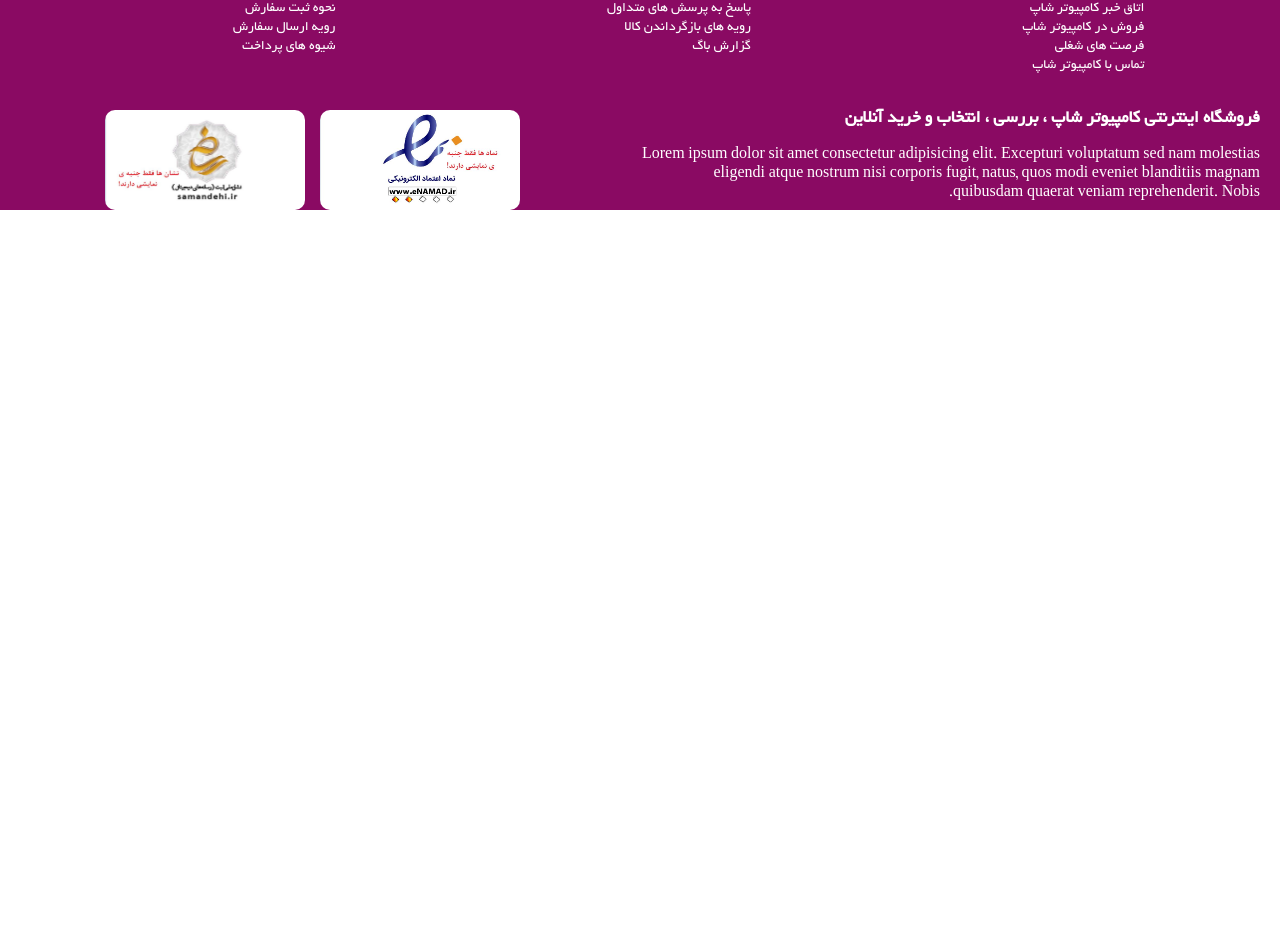
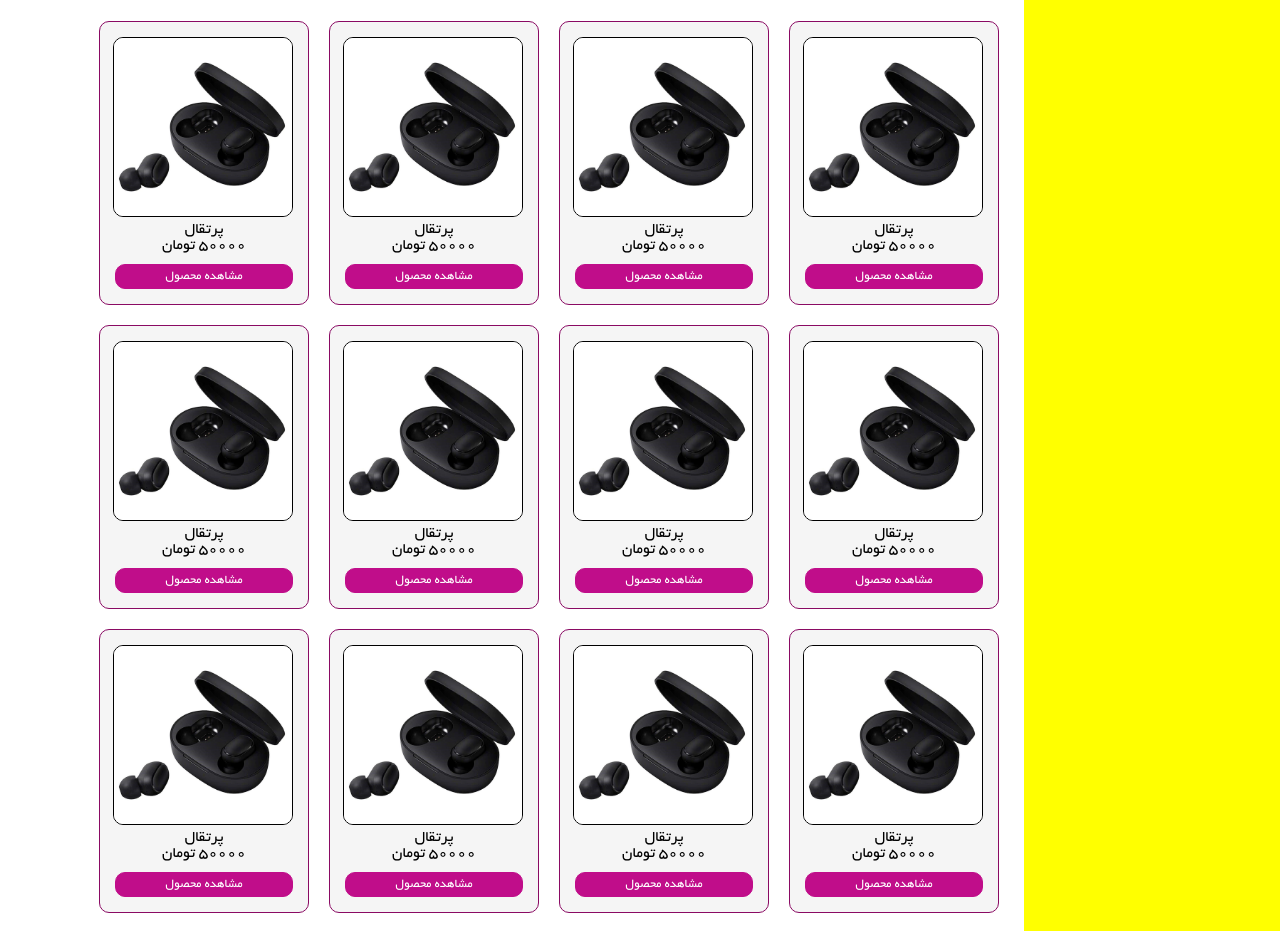
Before and after one commit to amirElahi20/onlineShop, a Vue app: page /products in a window 1280 px wide. Shown: the part 713-1644 px from the top of the page. Before the commit the page ends 923 px from the top, so only its background shows below. Built offline with nearby package versions, Linux system fonts and the light colour scheme; no server answers.

Commit message:
product pages created

```diff
--- a/src/Store/Modules/Menu.js
+++ b/src/Store/Modules/Menu.js
@@ -23,7 +23,7 @@ const actions = {
             })
             .then(res => {
                 commit("SetMenuOptions", res.data.results);
-                // console.log(res.data.results);
+                console.log(res);
 
             })
     },
--- a/src/components/Common/Footer/TheFooter.vue
+++ b/src/components/Common/Footer/TheFooter.vue
@@ -1,6 +1,16 @@
 <template>
   <div>
-    <div class="footer" :class="{'layout' : $route.path == '/register' || $route.path == '/login' || $route.path == '/forget' || $route.name == 'resetpassword' || $route.name == 'Confirm'}">
+    <div
+      class="footer"
+      :class="{
+        layout:
+          $route.path == '/register' ||
+          $route.path == '/login' ||
+          $route.path == '/forget' ||
+          $route.name == 'resetpassword' ||
+          $route.name == 'Confirm',
+      }"
+    >
       <div class="top-footer">
         <h3 class="txt">کامپیوتر شاپ</h3>
         <span>تلفن پشتیبانی : 025895211</span>
@@ -29,12 +39,18 @@
       </div>
       <div class="bottom-footer">
         <div class="right-column">
-                <h3 class="txt t1">فروشگاه اینترنتی کامپیوتر شاپ ، بررسی ، انتخاب و خرید آنلاین</h3>
-                <p>Lorem ipsum dolor sit amet consectetur adipisicing elit. Excepturi voluptatum sed nam molestias eligendi atque nostrum nisi corporis fugit, natus, quos modi eveniet blanditiis magnam quibusdam quaerat veniam reprehenderit. Nobis.</p>
+          <h3 class="txt t1">
+            فروشگاه اینترنتی کامپیوتر شاپ ، بررسی ، انتخاب و خرید آنلاین
+          </h3>
+          <p>
+            ن گرافیک است، چاپگرها و متون بلکه روزنامه و مجله در ستون و سطرآنچنان
+            که لازم است، و برای شرایط فعلی تکنولوژی مورد نیاز، و کمان مورد نیاز شامل حروفچینی
+            دستاوردهای اصلی، و جوابگوی سوالات پیوسته اهل دنیای م
+          </p>
         </div>
         <div class="left-column">
-                <img src="../../../../public/img/namad.jpg" alt="">
-                <img src="../../../../public/img/neshan.jpg" alt="">
+          <img src="../../../../public/img/namad.jpg" alt="" />
+          <img src="../../../../public/img/neshan.jpg" alt="" />
         </div>
       </div>
     </div>
@@ -50,31 +66,32 @@ export default {};
 <style lang="scss" scoped>
 $color-primary-dark: #fc5296;
 $color-primary-light: #f67062;
-.footer{
+.footer {
   //    background-image: linear-gradient(to right ,$color-primary-dark , $color-primary-light);
-background-color:  rgb(138, 10, 99);
+  background-color: rgba(138, 10, 100, 0.747);
+  padding-bottom: 20px;
 }
-.layout{
+.layout {
   display: none;
 }
-.top-footer{
-    color:white;
+.top-footer {
+  color: white;
   direction: rtl;
   padding-right: 20px;
   padding-top: 1rem;
 }
-.txt{
+.txt {
   font-size: 18px;
 }
 span::after {
   content: "";
   width: 2px;
   height: 19px;
-    background-color : white;
+  background-color: white;
   position: absolute;
   right: 208px;
 }
-span{
+span {
   padding-left: 20px;
 }
 
@@ -82,42 +99,39 @@ span:last-child::after {
   display: none;
 }
 
-.main-footer{
+.main-footer {
   display: flex;
   direction: rtl;
   justify-content: space-around;
   padding-top: 2rem;
   color: white;
 }
-.sub-txt{
+.sub-txt {
   font-size: 14px;
 }
-.bottom-footer{
-
+.bottom-footer {
   display: flex;
   direction: rtl;
   padding-top: 2rem;
   color: white;
 }
-.right-column{
+.right-column {
   width: 50%;
   padding-right: 20px;
 }
-.left-column{
+.left-column {
   width: 50%;
   display: flex;
   justify-content: center;
 }
-.t1{
+.t1 {
   padding-bottom: 1rem;
 }
-img{
+img {
   width: 200px;
   height: 100px;
   // padding-right: 15px;
   margin-right: 15px;
   border-radius: 10px;
-
 }
-
 </style>
--- a/src/components/Common/Header/MainMenu/TheMenu.vue
+++ b/src/components/Common/Header/MainMenu/TheMenu.vue
@@ -33,7 +33,7 @@
               >
             </li>
             <li>
-              <router-link class="router forget" to="/product"
+              <router-link class="router forget" to="/products"
                 >محصولات</router-link
               >
             </li>
--- a/src/components/Login/ConfirmEmail.vue
+++ b/src/components/Login/ConfirmEmail.vue
@@ -1,10 +1,10 @@
 <template>
     <div class="confirm">
         <div class="topalert">
-            <h3>کاربر گرامی ، ایمیل شما با موفقیت فعال شد</h3>
+            <h3>!!توجه کنید!!</h3>
         </div>
-        <div class="mainalert">با کلیک بر روی دکمه ی زیر به سایت برگردید</div>
-        <router-link class="btn" @click="confirm" to="/login"> بازگشت به سایت</router-link>
+        <div class="mainalert">با کلکی بر روی دکمه زیر ایمیل خود را فعال کنید</div>
+        <router-link class="btn" @click="confirm" to="/login"> فعالسازی ایمیل</router-link>
     </div>
 </template>
 
--- /dev/null
+++ b/src/components/ProductPage/TotalProduct.vue
@@ -0,0 +1,178 @@
+<template>
+    <div>
+        <div class="total">
+            <div class="right">
+
+            </div>
+            <div class="left">
+                <h2 class="header">محصولات</h2>
+                <div class="row">
+                    <div class="box">
+                        <img class="image" src="../../../public/img/airpad.webp" alt="">
+                        <p class="paragrapg">پرتقال</p>
+                        <span class="cost">50000  <span> تومان</span></span>
+                        <a class="btn">مشاهده محصول</a>
+                   </div>
+                   <div class="box">
+                        <img class="image" src="../../../public/img/airpad.webp" alt="">
+                        <p class="paragrapg">پرتقال</p>
+                        <span class="cost">50000  <span> تومان</span></span>
+                        <a class="btn">مشاهده محصول</a>
+                   </div>
+                   <div class="box">
+                        <img class="image" src="../../../public/img/airpad.webp" alt="">
+                        <p class="paragrapg">پرتقال</p>
+                        <span class="cost">50000  <span> تومان</span></span>
+                        <a class="btn">مشاهده محصول</a>
+                   </div>
+                   <div class="box">
+                        <img class="image" src="../../../public/img/airpad.webp" alt="">
+                        <p class="paragrapg">پرتقال</p>
+                        <span class="cost">50000  <span> تومان</span></span>
+                        <a class="btn">مشاهده محصول</a>
+                   </div>
+                   <div class="box">
+                        <img class="image" src="../../../public/img/airpad.webp" alt="">
+                        <p class="paragrapg">پرتقال</p>
+                        <span class="cost">50000  <span> تومان</span></span>
+                        <a class="btn">مشاهده محصول</a>
+                   </div>
+                   <div class="box">
+                        <img class="image" src="../../../public/img/airpad.webp" alt="">
+                        <p class="paragrapg">پرتقال</p>
+                        <span class="cost">50000  <span> تومان</span></span>
+                        <a class="btn">مشاهده محصول</a>
+                   </div>
+                   <div class="box">
+                        <img class="image" src="../../../public/img/airpad.webp" alt="">
+                        <p class="paragrapg">پرتقال</p>
+                        <span class="cost">50000  <span> تومان</span></span>
+                        <a class="btn">مشاهده محصول</a>
+                   </div>
+                   <div class="box">
+                        <img class="image" src="../../../public/img/airpad.webp" alt="">
+                        <p class="paragrapg">پرتقال</p>
+                        <span class="cost">50000  <span> تومان</span></span>
+                        <a class="btn">مشاهده محصول</a>
+                   </div>
+                   <div class="box">
+                        <img class="image" src="../../../public/img/airpad.webp" alt="">
+                        <p class="paragrapg">پرتقال</p>
+                        <span class="cost">50000  <span> تومان</span></span>
+                        <a class="btn">مشاهده محصول</a>
+                   </div>
+                   <div class="box">
+                        <img class="image" src="../../../public/img/airpad.webp" alt="">
+                        <p class="paragrapg">پرتقال</p>
+                        <span class="cost">50000  <span> تومان</span></span>
+                        <a class="btn">مشاهده محصول</a>
+                   </div>
+                   <div class="box">
+                        <img class="image" src="../../../public/img/airpad.webp" alt="">
+                        <p class="paragrapg">پرتقال</p>
+                        <span class="cost">50000  <span> تومان</span></span>
+                        <a class="btn">مشاهده محصول</a>
+                   </div>
+                   <div class="box">
+                        <img class="image" src="../../../public/img/airpad.webp" alt="">
+                        <p class="paragrapg">پرتقال</p>
+                        <span class="cost">50000  <span> تومان</span></span>
+                        <a class="btn">مشاهده محصول</a>
+                   </div>
+                   <div class="box">
+                        <img class="image" src="../../../public/img/airpad.webp" alt="">
+                        <p class="paragrapg">پرتقال</p>
+                        <span class="cost">50000  <span> تومان</span></span>
+                        <a class="btn">مشاهده محصول</a>
+                   </div>
+
+                </div>
+            </div>
+        </div>
+    </div>
+</template>
+
+<script>
+export default {
+
+}
+</script>
+
+
+<style lang="scss" scoped>
+.header{
+    text-align: center;
+}
+    .total{
+        // width: 200px;
+        height: auto;
+        // background-color: blue;
+        display: flex;
+        direction: rtl;
+        padding:5rem 0 5rem 0;
+    }
+    .right{
+        width: 20%;
+        background-color: yellow;
+    }
+    .left{
+        width: 80%;
+        // background-color: pink;
+        padding-right: 15px;
+    }
+    .row{
+        // background-color: green;
+        display: flex;
+        flex-wrap: wrap;
+        justify-content: flex-start;
+        padding: 10px;
+
+    }
+    .box{
+        background-color:whitesmoke;
+        text-align: center;
+        padding: 15px;
+        margin-left: 20px;
+        margin-top: 20px;
+        border-radius: 10px;
+        width: 210px;
+        border: 1px solid rgb(138, 10, 99);
+        transition: all 0.5s;
+        &:hover{
+
+         box-shadow: 0.5rem 1rem 1rem rgba(rgb(163, 158, 158), 0.5);
+        }
+    }
+    .image{
+        width: 180px;
+        border: 1px solid black;
+        border-radius: 10px;
+    }
+    .paragraph{
+        display: block;
+        font-weight: bold;
+        font-size: 20px;
+    }
+    .cost{
+        display: block;
+    }
+    .btn{
+        display: block;
+        text-align: center;
+        background-color: rgb(192, 13, 138);
+        padding: 5px;
+        border-radius: 10px;
+        font-size: 13px;
+        margin-top: 10px;
+        cursor: pointer;
+        color: white;
+        border: 1px solid rgb(192, 13, 138);
+        transition: all 0.5s;
+        // width: 60%;
+        &:hover{
+           background-color: white ;
+           border:1px solid rgb(192, 13, 138);
+           color: rgb(192, 13, 138);
+        }
+    }
+</style>
```
Also changed, not shown: src/MenuPages/ContactUs.vue (+32 -18 lines), src/main.js (+8 -3 lines). Lines whose indentation alone changed are shown as unchanged.
